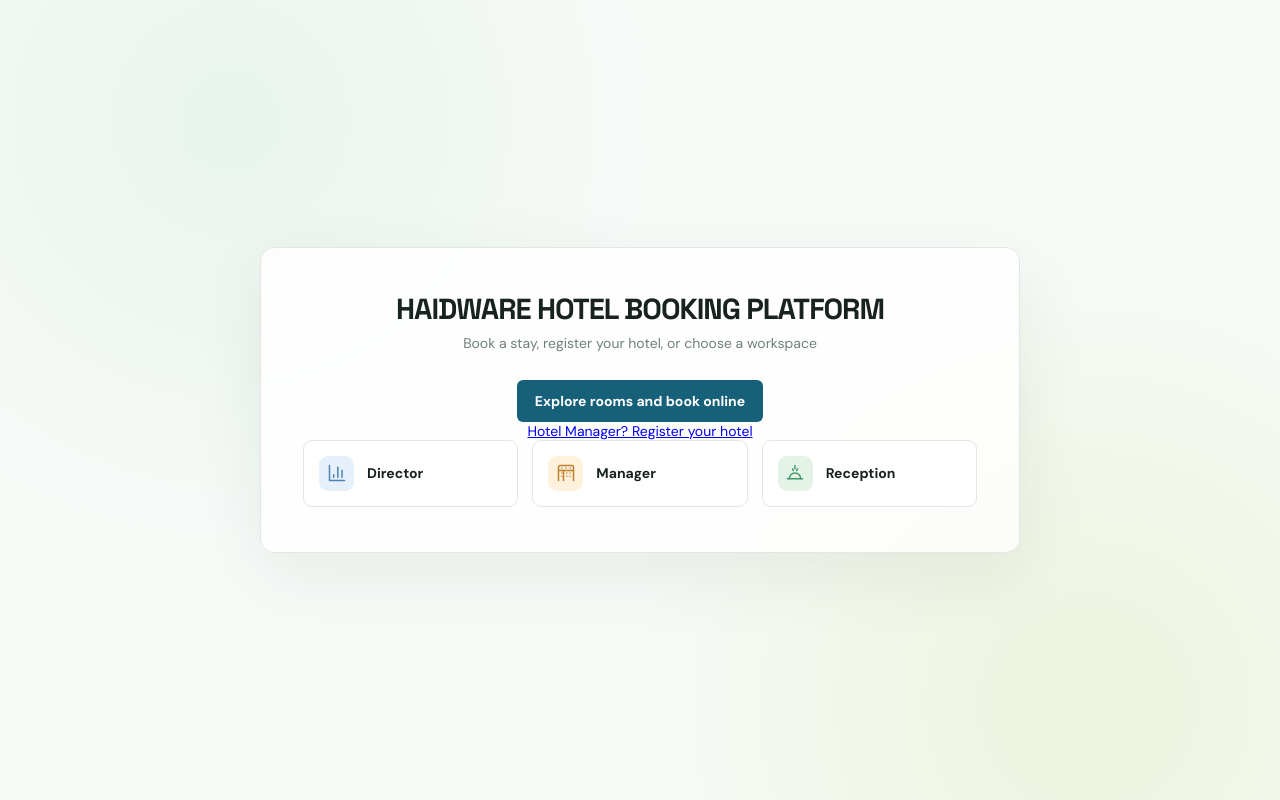
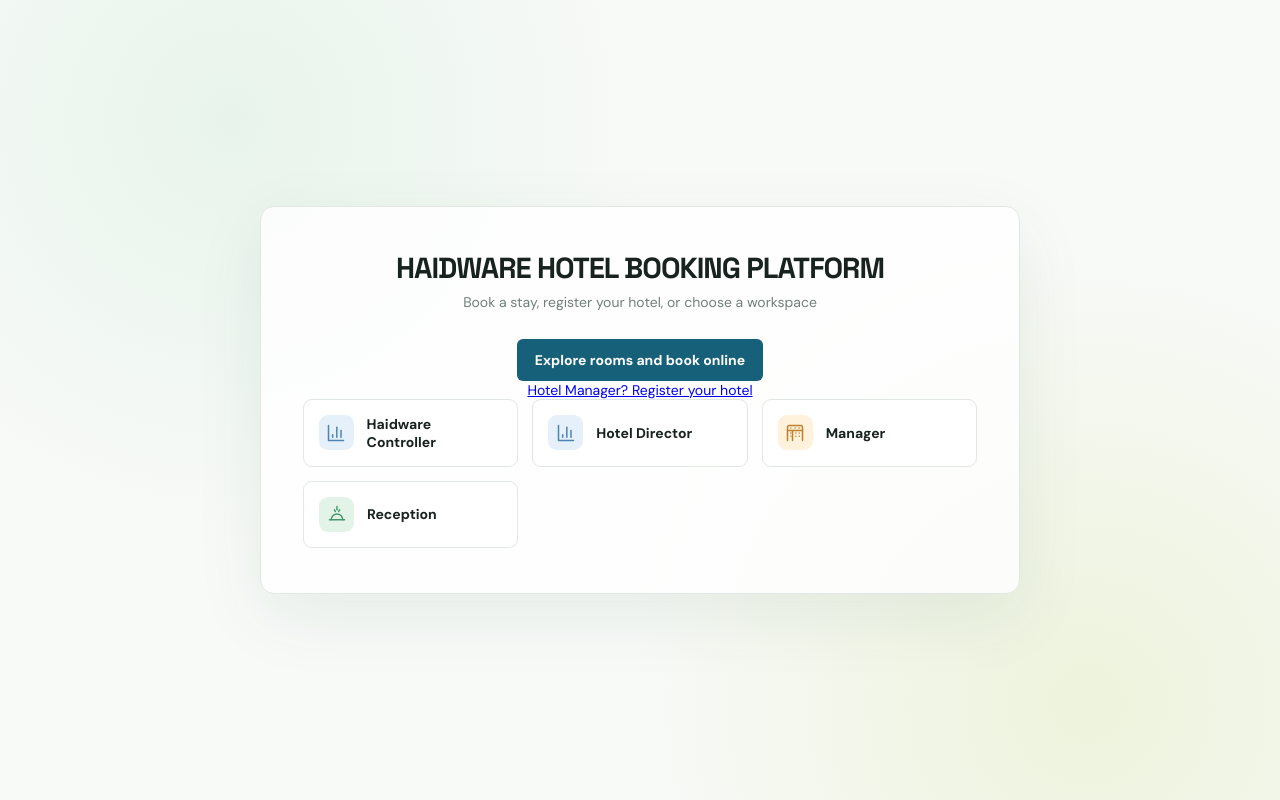
Before and after one commit to haidware/labim_booking, a Flask app: page /book.admin in a window 1280 px wide. Run offline with Flask 3, Linux system fonts and the light colour scheme.

Commit message:
Add Railway-configured Haidware Controller login
Add a separate controller role that can review WhatsApp handoffs across hotels while preserving hotel-scoped Director access. Document the Railway credentials and cover both access models in regression tests.

Co-authored-by: Copilot <223556219+Copilot@users.noreply.github.com>

```diff
--- a/app.py
+++ b/app.py
@@ -86,6 +86,8 @@ SUPABASE_URL = os.getenv("SUPABASE_URL", "https://frmekmypefrwvocepjmg.supabase.
 SUPABASE_ANON_KEY = os.getenv("SUPABASE_ANON_KEY", "")
 SUPABASE_SECRET_KEY = os.getenv("SUPABASE_SECRET_KEY", "") or os.getenv("SUPABASE_SERVICE_ROLE_KEY", "")
 SUPABASE_ENABLED = bool(SUPABASE_URL and SUPABASE_ANON_KEY and SUPABASE_SECRET_KEY and create_client)
+HAIDWARE_CONTROLLER_USERNAME = os.getenv("HAIDWARE_CONTROLLER_USERNAME", "").strip()
+HAIDWARE_CONTROLLER_PASSWORD = os.getenv("HAIDWARE_CONTROLLER_PASSWORD", "")
 FLASK_SECRET_KEY = os.getenv("FLASK_SECRET_KEY")
 IS_PRODUCTION = bool(
     os.getenv("RAILWAY_ENVIRONMENT") or os.getenv("RENDER")
@@ -1805,23 +1807,28 @@ def record_whatsapp_handoff(confirmation):
     get_db().commit()
 
 
-def recent_whatsapp_handoffs(hotel_id):
-    if SUPABASE_ENABLED:
-        return get_request_supabase().table(
-            "whatsapp_handoff_events"
-        ).select(
+def recent_whatsapp_handoffs(hotel_id=None):
+    if SUPABASE_ENABLED:
+        client = get_supabase_admin() if hotel_id is None else get_request_supabase()
+        query = client.table("whatsapp_handoff_events").select(
             "reservation_id, hotel_name, guest_name, message_text, status, created_at"
-        ).eq(
-            "hotel_id", hotel_id
-        ).order(
-            "created_at", desc=True
-        ).limit(100).execute().data
-    rows = get_db().execute(
-        """SELECT reservation_id, hotel_name, guest_name, message_text,
-        status, created_at FROM whatsapp_handoff_events
-        WHERE hotel_id = ? ORDER BY created_at DESC LIMIT 100""",
-        (hotel_id,),
-    ).fetchall()
+        )
+        if hotel_id is not None:
+            query = query.eq("hotel_id", hotel_id)
+        return query.order("created_at", desc=True).limit(100).execute().data
+    if hotel_id is None:
+        rows = get_db().execute(
+            """SELECT reservation_id, hotel_name, guest_name, message_text,
+            status, created_at FROM whatsapp_handoff_events
+            ORDER BY created_at DESC LIMIT 100"""
+        ).fetchall()
+    else:
+        rows = get_db().execute(
+            """SELECT reservation_id, hotel_name, guest_name, message_text,
+            status, created_at FROM whatsapp_handoff_events
+            WHERE hotel_id = ? ORDER BY created_at DESC LIMIT 100""",
+            (hotel_id,),
+        ).fetchall()
     return [dict(row) for row in rows]
 
 
@@ -2326,7 +2333,12 @@ def require_workspace_login():
     }:
         return None
     if endpoint == "command_center":
-        required_role = "director"
+        role = session.get("user_role")
+        if role not in {"director", "controller"}:
+            return redirect(url_for("login", role="controller"))
+        if role == "director" and not session.get("hotel_id"):
+            return redirect(url_for("login", role="director"))
+        required_role = "director" if role == "director" else None
     elif request.path.startswith("/workspace/"):
         required_role = (request.view_args or {}).get("role")
         if required_role is None:
@@ -2877,13 +2889,15 @@ def online_booking_confirmation():
 
 @app.get("/commandcenter")
 def command_center():
-    hotel = hotel_details(current_hotel_id())
+    is_controller = session.get("user_role") == "controller"
+    hotel_id = None if is_controller else current_hotel_id()
+    hotel = hotel_details(hotel_id) if hotel_id else None
     return render_template(
         "reference_workspace.html",
-        role="director",
+        role="controller" if is_controller else "director",
         page="commandcenter",
-        hotel_name=hotel["name"] if hotel else "Hotel Booking Platform",
-        handoff_events=recent_whatsapp_handoffs(current_hotel_id()),
+        hotel_name=hotel["name"] if hotel else "All Hotels",
+        handoff_events=recent_whatsapp_handoffs(hotel_id),
     )
 
 
@@ -3007,8 +3021,37 @@ def logout():
 
 @app.route("/login/<role>", methods=["GET", "POST"])
 def login(role):
-    if role not in {"director", "manager", "reception"}:
+    if role not in {"controller", "director", "manager", "reception"}:
         return redirect(url_for("admin_landing"))
+    if role == "controller":
+        account_exists = bool(
+            HAIDWARE_CONTROLLER_USERNAME and HAIDWARE_CONTROLLER_PASSWORD
+        )
+        if request.method == "POST":
+            submitted_username = request.form.get("username", "").strip()
+            submitted_password = request.form.get("password", "")
+            username_matches = account_exists and hmac.compare_digest(
+                submitted_username.casefold().encode("utf-8"),
+                HAIDWARE_CONTROLLER_USERNAME.casefold().encode("utf-8"),
+            )
+            password_matches = account_exists and hmac.compare_digest(
+                submitted_password.encode("utf-8"),
+                HAIDWARE_CONTROLLER_PASSWORD.encode("utf-8"),
+            )
+            if username_matches and password_matches:
+                session.clear()
+                session["user_role"] = "controller"
+                session["username"] = HAIDWARE_CONTROLLER_USERNAME
+                return redirect(url_for("command_center"))
+            return render_template(
+                "login.html",
+                role=role,
+                account_exists=account_exists,
+                error="Invalid login details.",
+            )
+        return render_template(
+            "login.html", role=role, account_exists=account_exists
+        )
     if request.method == "POST":
         username = request.form.get("username", "").strip()
         submitted_password = request.form.get("password", "")
--- a/templates/_workspace_nav.html
+++ b/templates/_workspace_nav.html
@@ -1,5 +1,7 @@
 <nav class="header-nav">
-  {% if role == 'director' %}
+  {% if role == 'controller' %}
+    <a href="{{ url_for('command_center') }}" aria-current="page"><svg class="header-icon" aria-hidden="true"><use href="#icon-online"></use></svg>Haidware Command Center</a>
+  {% elif role == 'director' %}
     <a href="{{ url_for('reference_workspace', role=role, page='dashboard') }}" {% if page == 'dashboard' %}aria-current="page"{% endif %}><svg class="header-icon" aria-hidden="true"><use href="#icon-hotel"></use></svg>Dashboard</a>
     <a href="{{ url_for('command_center') }}" {% if page == 'commandcenter' %}aria-current="page"{% endif %}><svg class="header-icon" aria-hidden="true"><use href="#icon-online"></use></svg>Haidware Command Center</a>
     <a href="{{ url_for('reference_workspace', role=role, page='rooms') }}" {% if page == 'rooms' %}aria-current="page"{% endif %}><svg class="header-icon" aria-hidden="true"><use href="#icon-rooms"></use></svg>Rooms</a>
--- a/templates/admin_landing.html
+++ b/templates/admin_landing.html
@@ -18,7 +18,8 @@
     <p><a class="public-booking-link" href="{{ url_for('home') }}">Explore rooms and book online</a></p>
     <p><a href="{{ url_for('manager_signup') }}">Hotel Manager? Register your hotel</a></p>
     <div class="workspace-cards">
-      <a class="workspace-card" href="{{ url_for('login', role='director') }}"><span class="workspace-icon director"><svg aria-hidden="true"><use href="#icon-chart"></use></svg></span><strong>Director</strong></a>
+      <a class="workspace-card" href="{{ url_for('login', role='controller') }}"><span class="workspace-icon director"><svg aria-hidden="true"><use href="#icon-chart"></use></svg></span><strong>Haidware Controller</strong></a>
+      <a class="workspace-card" href="{{ url_for('login', role='director') }}"><span class="workspace-icon director"><svg aria-hidden="true"><use href="#icon-chart"></use></svg></span><strong>Hotel Director</strong></a>
       <a class="workspace-card" href="{{ url_for('login', role='manager') }}"><span class="workspace-icon manager"><svg aria-hidden="true"><use href="#icon-hotel"></use></svg></span><strong>Manager</strong></a>
       <a class="workspace-card" href="{{ url_for('login', role='reception') }}"><span class="workspace-icon reception"><svg aria-hidden="true"><use href="#icon-reception"></use></svg></span><strong>Reception</strong></a>
     </div>
--- a/templates/login.html
+++ b/templates/login.html
@@ -13,8 +13,9 @@
 <body class="entry-page login-screen">
   <main class="login-panel">
     <a class="back-link" href="{{ url_for('home') }}">← Back</a>
-    <h1>{{ role|capitalize }} Login</h1>
+    <h1>{{ 'Haidware Controller' if role == 'controller' else 'Hotel Director' if role == 'director' else role|capitalize }} Login</h1>
     {% if error %}<p class="login-error">{{ error }}</p>{% endif %}
+    {% if role == 'controller' and not account_exists %}<p class="signup-prompt">Haidware Controller access is not configured. Add the controller username and password as private Railway service variables.</p>{% endif %}
     {% if role == 'manager' %}<p class="signup-prompt">{% if not account_exists %}Manager access has not been configured yet.{% else %}Register another hotel's workspace.{% endif %} <a href="{{ url_for('manager_signup') }}">Hotel Manager sign up</a>.</p>{% endif %}
     <form class="login-form" method="post">
       <label>Username / Staff ID<input name="username" autocomplete="username" required></label>
```
Also changed, not shown: templates/reference_workspace.html (+5 -4 lines), tests/test_multi_hotel.py (+35 -5 lines), README.md.
